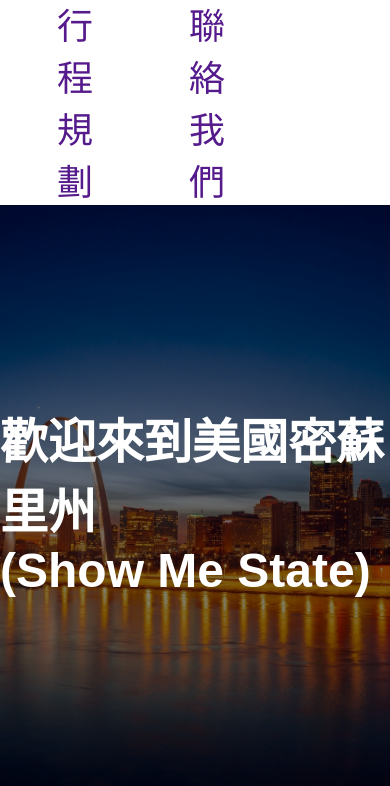
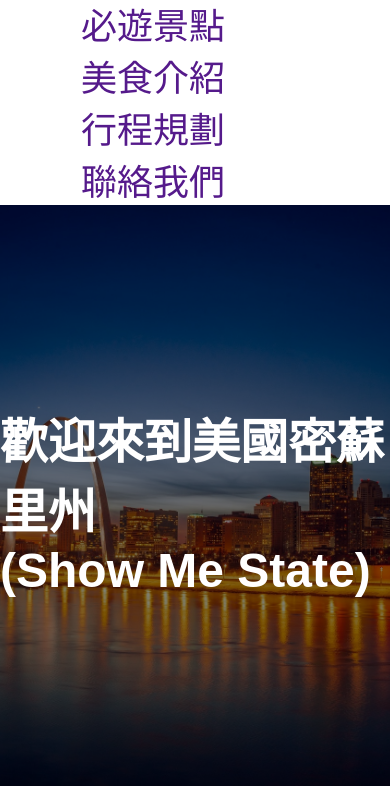
Before and after one commit to pringleswu/travel, a plain HTML site: page index.html in a window 390 px wide. Shown: the part 58-844 px from the top of the page. Drawn offline with Linux system fonts and the light colour scheme; a web font is replaced by a local one.

Commit message:
Add files via upload

```diff
--- a/style.scss
+++ b/style.scss
@@ -165,3 +165,13 @@ justify-content: center;
   }
 }
 }
+@media screen and (max-width:780px) {
+  ul{
+    display: flex;
+    flex-direction: column;
+  }
+  .background-image{
+    width:100%;
+  }
+
+}
```
Also changed, not shown: style.css.
